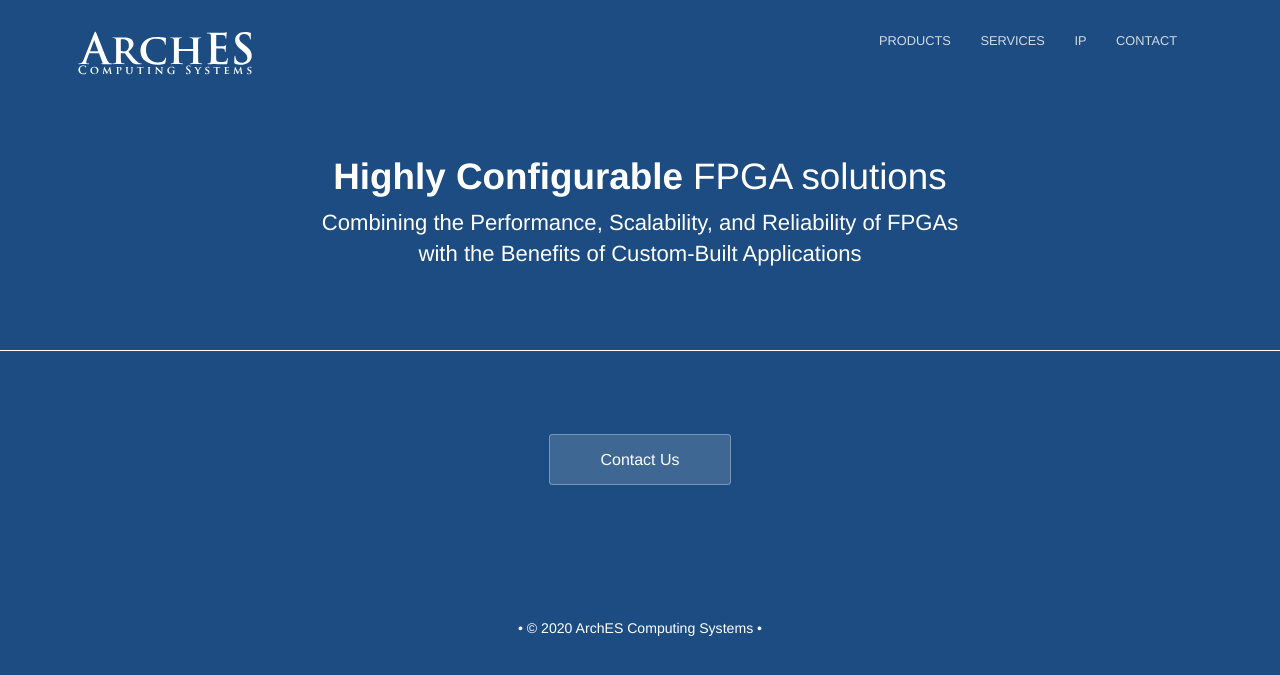
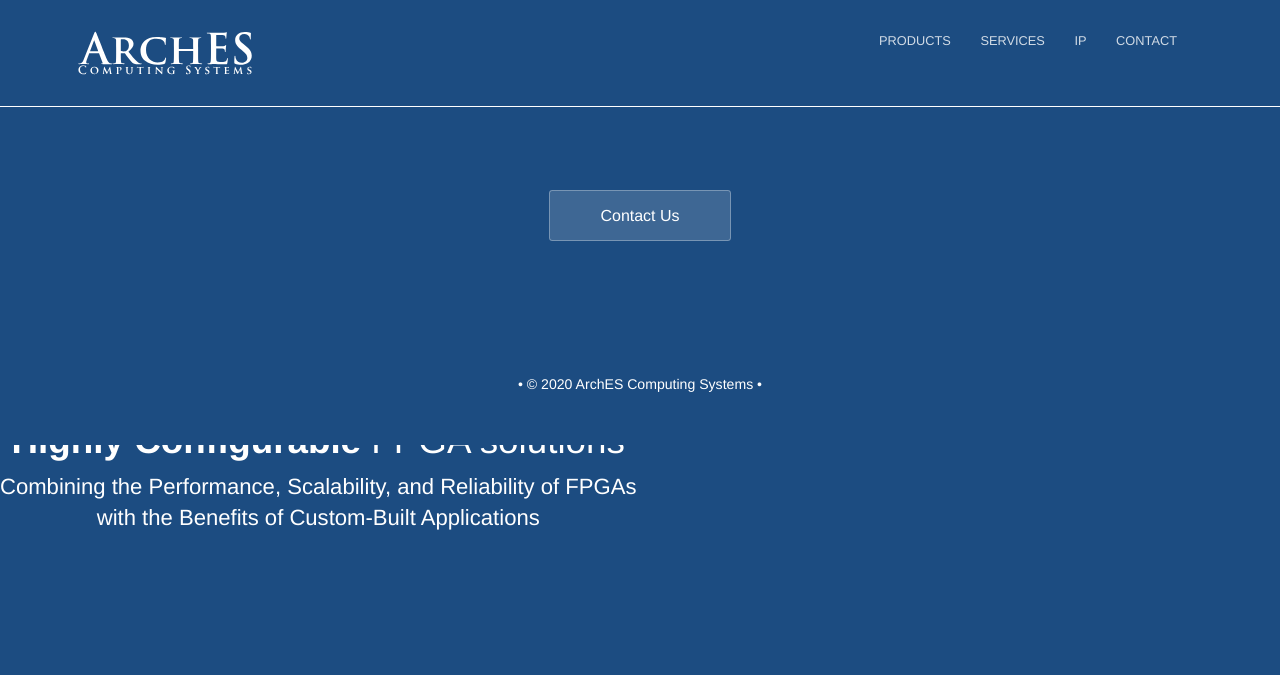
Before and after one commit to drcm/acsweb, a Jekyll site: the page built from index.html, in a window 1280 px wide. Shown: the top 675 px of the page. Built offline with Jekyll 4.4.1, drawn with Linux system fonts in a browser that asks for light colours; the list of posts is cut into pages by our own code.

Commit message:
Moving content down on landing page.

```diff
--- a/_sass/landing-page.scss
+++ b/_sass/landing-page.scss
@@ -35,7 +35,8 @@
 	color: #ffffff;
 	text-align: center;
 	background: linear-gradient(to bottom, $middle-gradient-color 0%, $secondary-brand-color 100%) no-repeat #a05fb7;
-	padding-top: 50px;
+    position: absolute;
+    top: 40%;
 
 	p {
 		color: #fff;
```
